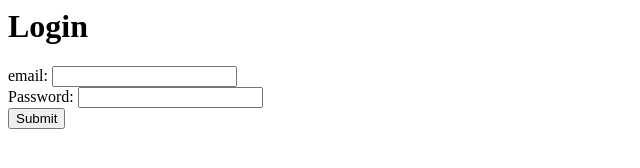
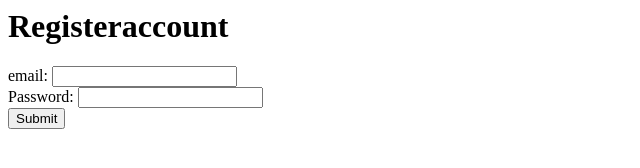
Before and after one commit to LaxRav/Web-Project-Justin-and-Laxman, a website: page views/register.html in a window 1280 px wide. Shown: the whole page, without its empty margins (0-640 px from the left). Drawn offline with Linux system fonts and the light colour scheme; no server answers.

Commit message:
Update register.html

```diff
--- a/views/register.html
+++ b/views/register.html
@@ -1,11 +1,11 @@
 <html>
 
 <head>
-    <title>Login Page</title>
+    <title>Registration Page</title>
 </head>
 
 <body>
-    <h1>Login</h1>
+    <h1>Registeraccount</h1>
     <section class="addNewAccount">
         <form action="/registeraccount" method="POST">
             <label for="email">email:</label>
```
